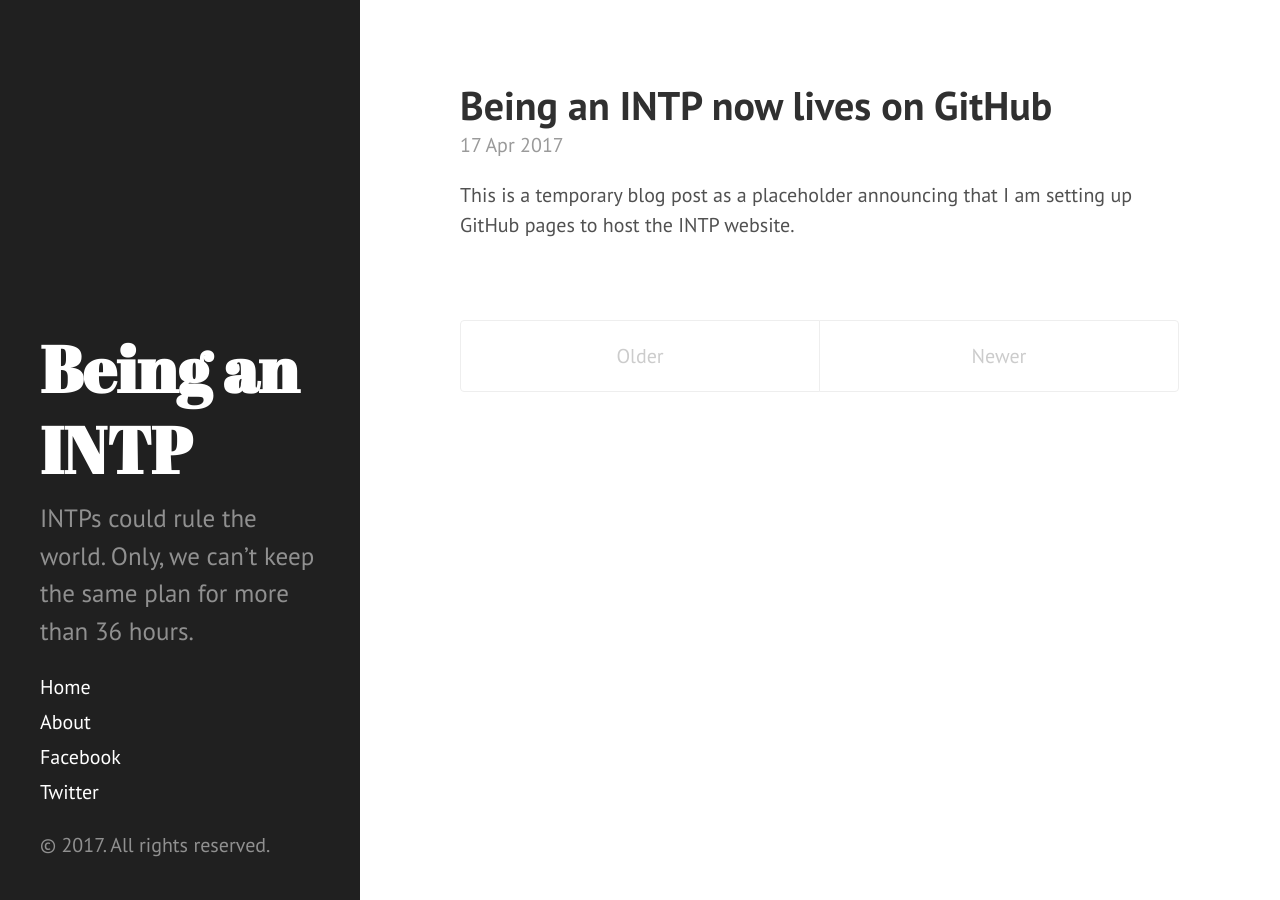
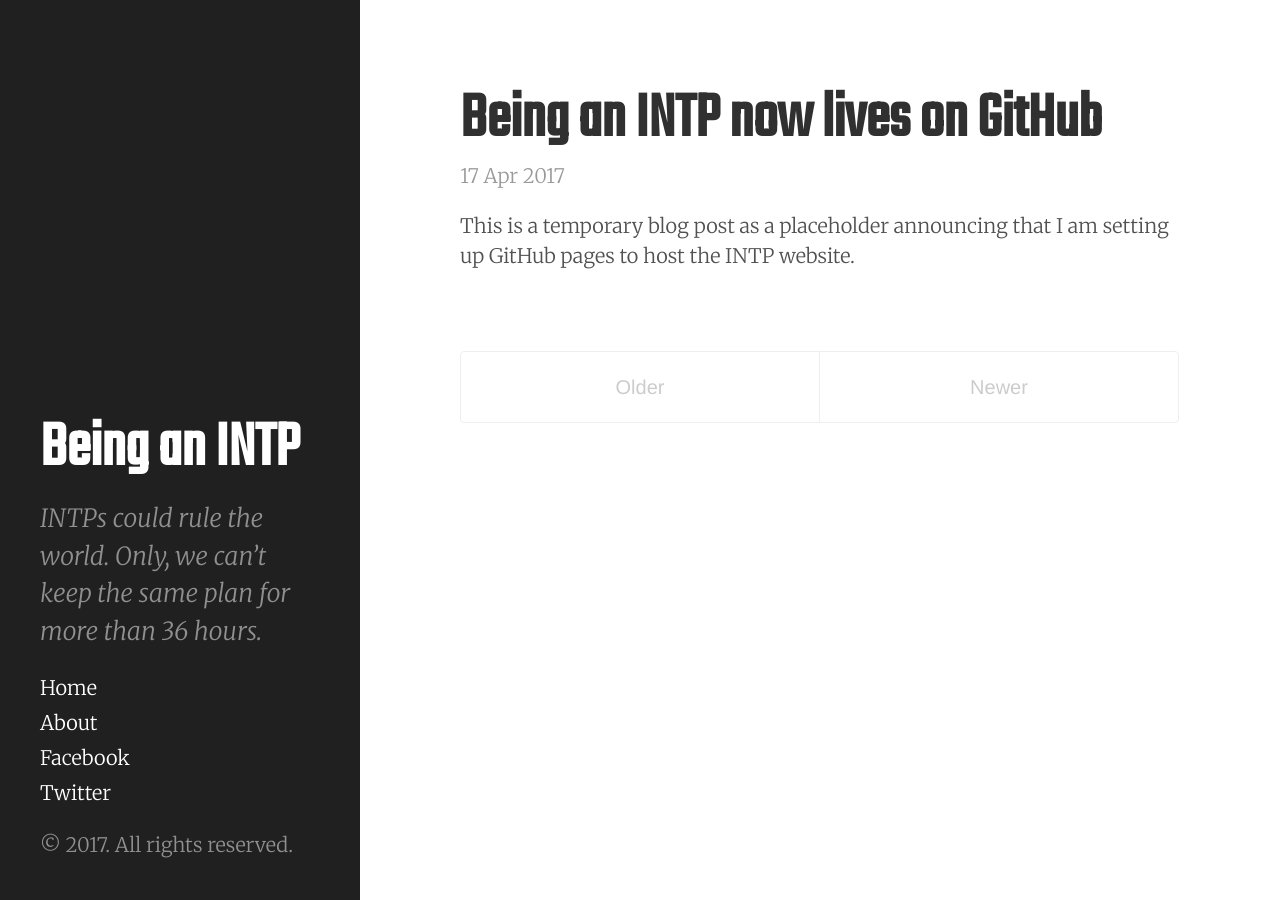
Before and after one commit to annedorko/intp, a Jekyll site: the page built from docs/index.html, in a window 1280 px wide. Built offline with Jekyll 4.4.1, drawn with Linux system fonts in a browser that asks for light colours; the list of posts is cut into pages by our own code.

Commit message:
Updated fonts

```diff
--- a/docs/_includes/head.html
+++ b/docs/_includes/head.html
@@ -18,7 +18,7 @@
   <link rel="stylesheet" href="{{ site.baseurl }}/public/css/poole.css">
   <link rel="stylesheet" href="{{ site.baseurl }}/public/css/syntax.css">
   <link rel="stylesheet" href="{{ site.baseurl }}/public/css/hyde.css">
-  <link rel="stylesheet" href="//fonts.googleapis.com/css?family=PT+Sans:400,400italic,700|Abril+Fatface">
+  <link rel="stylesheet" href="//fonts.googleapis.com/css?family=Merriweather:300,300i|Teko">
 
   <!-- Icons -->
   <link rel="apple-touch-icon-precomposed" sizes="144x144" href="{{ site.baseurl }}/public/apple-touch-icon-144-precomposed.png">
--- a/docs/public/css/hyde.css
+++ b/docs/public/css/hyde.css
@@ -32,7 +32,8 @@
  */
 
 html {
-  font-family: "PT Sans", Helvetica, Arial, sans-serif;
+  font-family: "Merriweather", Helvetica, Arial, sans-serif;
+  font-weight: 300;
 }
 @media (min-width: 48em) {
   html {
@@ -66,7 +67,7 @@ html {
     left: 0;
     bottom: 0;
     width: 18rem;
-    text-align: left;
+    text-align: left;``
   }
 }
 
@@ -79,8 +80,11 @@ html {
 .sidebar-about h1 {
   color: #fff;
   margin-top: 0;
-  font-family: "Abril Fatface", serif;
+  font-family: "Teko", serif;
   font-size: 3.25rem;
+}
+.sidebar-about p.lead {
+  font-style: italic;
 }
 
 /* Sidebar nav */
@@ -124,6 +128,10 @@ a.sidebar-nav-item:focus {
 .content {
   padding-top:    4rem;
   padding-bottom: 4rem;
+}
+.content h1 {
+  font-family: "Teko", serif;
+  font-size: 3.25rem;
 }
 
 @media (min-width: 48em) {
```
Also changed, not shown: 1 other file.
